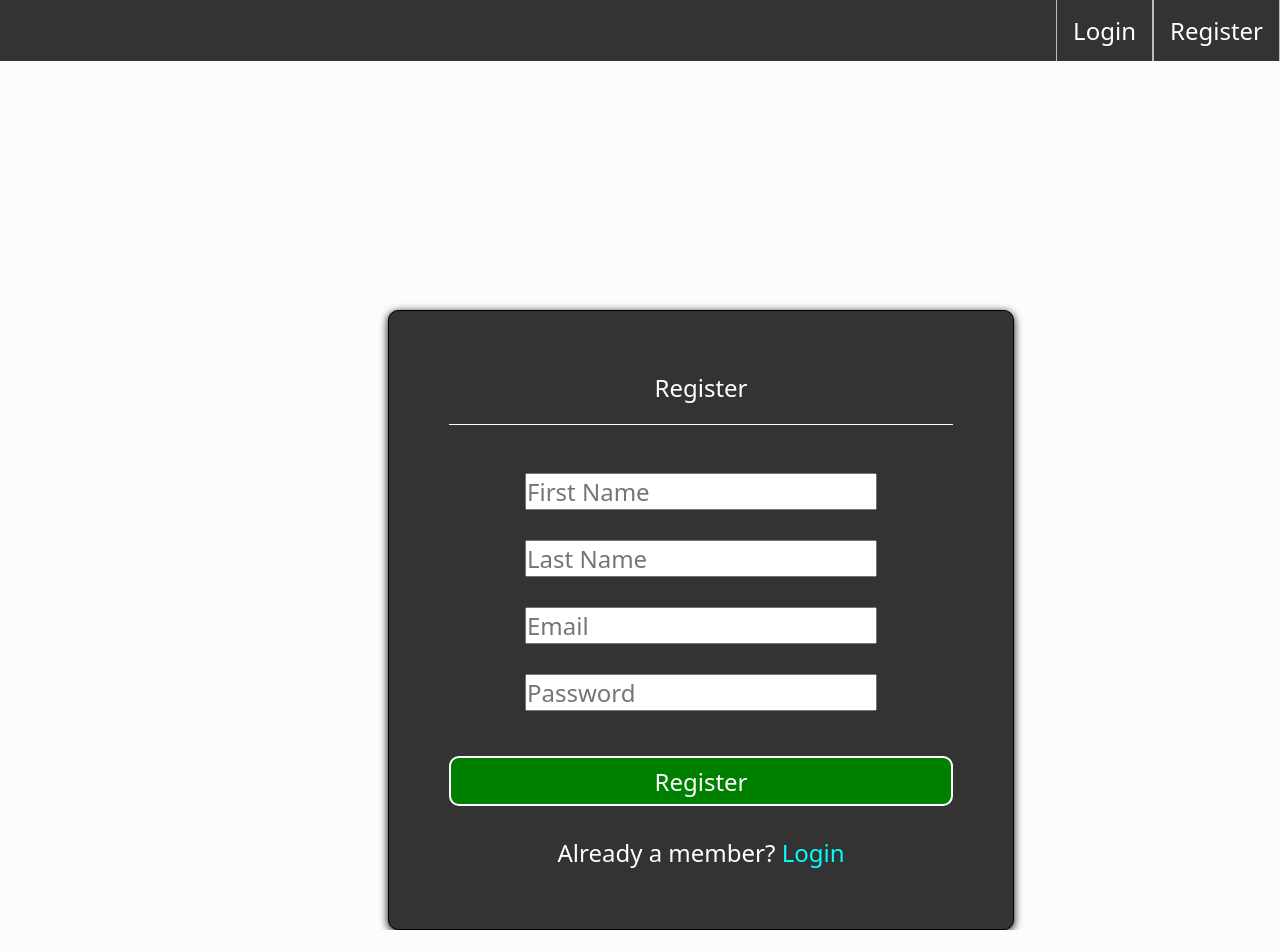
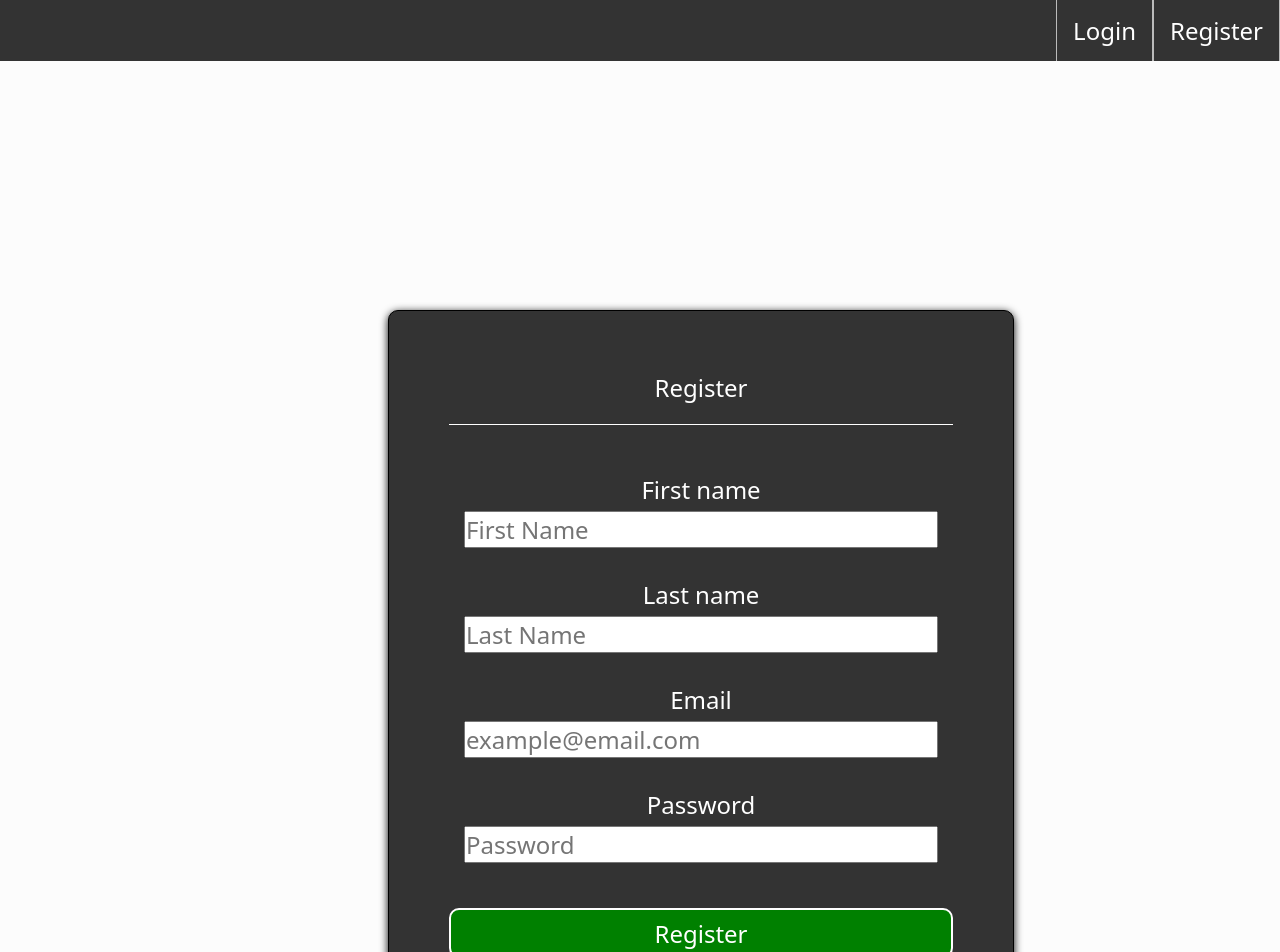
Before and after one commit to Riccardo911/oc-project-7, a Vue app: page /register in a window 1280 px wide. Shown: the top 952 px of the page. Before the commit the page ends 930 px from the top, so only its background shows below. Built offline with nearby package versions, Linux system fonts and the light colour scheme.

Commit message:
label login register form

```diff
--- a/src/components/Login.vue
+++ b/src/components/Login.vue
@@ -6,7 +6,7 @@
           <h3>Login</h3>
           <br>
           <div class="form-group">
-            <label></label>
+            <label class="userForm-label" for="email">Email</label>
             <input
               type="email"
               class="form-control"
@@ -17,7 +17,7 @@
           </div>
 
           <div class="form-group">
-            <label></label>
+            <label class="userForm-label" for="password">Password</label>
             <input
               type="password"
               class="form-control"
--- a/src/components/Register.vue
+++ b/src/components/Register.vue
@@ -6,7 +6,7 @@
           <h3>Register</h3>
           <br>
           <div class="form-group">
-            <label></label>
+            <label class="userForm-label" for="first_name">First name</label>
             <input
               type="first_name"
               class="form-control"
@@ -17,7 +17,7 @@
           </div>
 
           <div class="form-group">
-            <label></label>
+            <label class="userForm-label" for="last_name">Last name</label>
             <input
               type="last_name"
               class="form-control"
@@ -28,18 +28,18 @@
           </div>
 
           <div class="form-group">
-            <label></label>
+            <label class="userForm-label" for="email">Email</label>
             <input
               type="email"
               class="form-control"
               v-model="email"
-              placeholder="Email"
+              placeholder="example@email.com"
               required
             />
           </div>
 
           <div class="form-group">
-            <label></label>
+            <label class="userForm-label" for="password">Password</label>
             <input
               type="password"
               class="form-control"
@@ -103,6 +103,17 @@ export default {
 </script>
 
 <style>
+
+.userForm-label{
+  min-height: 10px;
+  max-width: 500px;
+  width: 90%;
+  margin: auto;
+  color: white;
+  padding-bottom:5px;
+  font-size: x-large;
+}
+
 .register-box {
   /* border: 1px solid black; */
   display: block;
@@ -133,6 +144,7 @@ export default {
   padding: 15px;
   box-sizing: border-box;
   text-align: center;
+  display: grid;
 }
 
 input[type="submit"] {
@@ -164,3 +176,7 @@ input[type="submit"]:hover {
   text-decoration: underline;
 }
 </style>
+
+<style scoped>
+
+</style>
```
